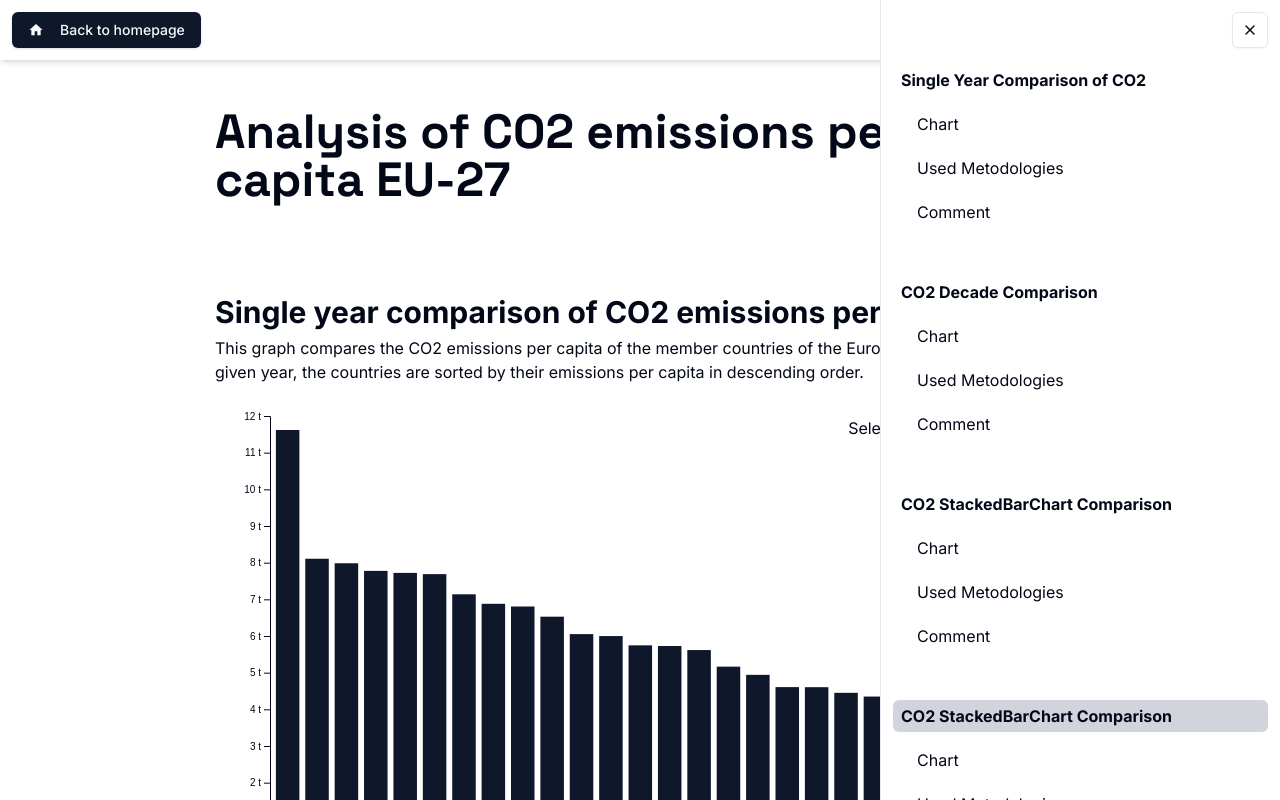
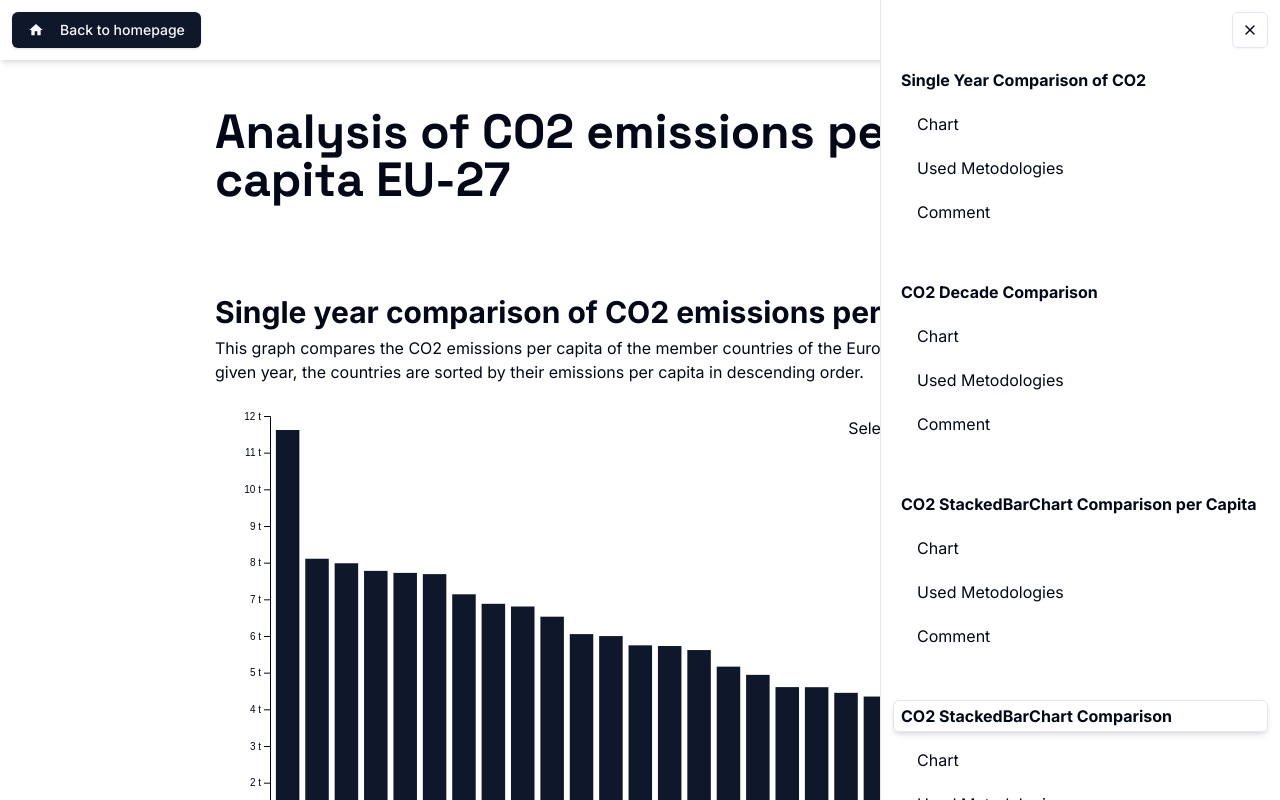
Before and after one commit to Berrutz/DataVis-Project, a Next.js app in the folder web-application/: page /DataVis-Project/assignments/assignment-1 in a window 1280 px wide. Both pictures are taken after a click on the button 1250 px from the left and 30 px from the top of the page. Shown: the top 800 px of the page. Built offline with nearby package versions, Linux system fonts and the light colour scheme.

Commit message:
Fixed some aside bugs and animated

```diff
--- a/web-application/src/app/assignments/_components/assignment-aside.tsx
+++ b/web-application/src/app/assignments/_components/assignment-aside.tsx
@@ -1,5 +1,5 @@
 import { cn } from "@/lib/utils";
-import { motion, useInView } from "framer-motion";
+import { AnimatePresence, motion, useInView } from "framer-motion";
 import React, { ReactElement, useEffect, useRef } from "react";
 import { ReactNode } from "react";
 import {
@@ -33,7 +33,8 @@ export const PageAsideNavigation = ({
   isOpen: boolean;
   asideContent: AsideSection[];
 }) => {
-  const { activeAsideSection } = useActiveAsideSectionContext();
+  const { activeAsideSection, setActiveAsideSection, setTimeLastClick } =
+    useActiveAsideSectionContext();
 
   return (
     <aside
@@ -48,14 +49,26 @@ export const PageAsideNavigation = ({
             <Link
               className="relative z-20 py-1 px-2 w-full font-bold"
               href={`#${sec.elem.id}` || "#"}
+              onClick={() => {
+                setTimeLastClick(Date.now);
+                setActiveAsideSection({
+                  subsectionkey: "",
+                  sectionkey: sec.elem.asidekey,
+                });
+              }}
             >
               {sec.elem.name}
+              <AnimatePresence>
                 {activeAsideSection?.sectionkey === sec.elem.asidekey && (
                   <motion.span
+                    exit={{ opacity: 0 }}
+                    initial={{ opacity: 0 }}
+                    animate={{ opacity: 1 }}
                     layoutId="section-aside-lid"
-                  className="absolute inset-0 bg-gray-300 rounded-md z-[-10]"
+                    className="absolute inset-0 rounded-md border shadow-md z-[-10]"
                   />
                 )}
+              </AnimatePresence>
             </Link>
           </div>
 
@@ -65,14 +78,26 @@ export const PageAsideNavigation = ({
                 className="relative z-20 py-1 pl-6"
                 href={`#${subsec.id}` || "#"}
                 key={`${secIndex}-${elemIndex}`}
+                onClick={() => {
+                  setTimeLastClick(Date.now);
+                  setActiveAsideSection({
+                    subsectionkey: subsec.asidekey,
+                    sectionkey: sec.elem.asidekey,
+                  });
+                }}
               >
                 {subsec.name}
+                <AnimatePresence>
                   {activeAsideSection?.subsectionkey === subsec.asidekey && (
                     <motion.span
+                      exit={{ opacity: 0 }}
+                      initial={{ opacity: 0 }}
+                      animate={{ opacity: 1 }}
                       layoutId="container-aside-lid"
                       className="absolute inset-0 bg-gray-100 rounded-md z-[-10]"
                     />
                   )}
+                </AnimatePresence>
               </Link>
             ))}
           </div>
@@ -252,6 +277,14 @@ function ContainerInViewWrapper({
           sectionkey: prev?.sectionkey || "",
         };
       });
+    } else if (!isInView && Date.now() - timeLastClick > 1000) {
+      setActiveAsideSection((prev) => {
+        return {
+          subsectionkey:
+            containerAsideKey === prev.subsectionkey ? "" : prev.subsectionkey,
+          sectionkey: prev?.sectionkey || "",
+        };
+      });
     }
   }, [isInView, timeLastClick, containerAsideKey, setActiveAsideSection]);
 
@@ -270,7 +303,7 @@ function SectionInViewWrapper({
     useActiveAsideSectionContext();
   const ref = useRef(null);
   const isInView = useInView(ref, {
-    margin: "0px 0px -98% 0px",
+    margin: "0px 0px -90% 0px",
   });
 
   useEffect(() => {
--- a/web-application/src/app/assignments/assignment-1/page.tsx
+++ b/web-application/src/app/assignments/assignment-1/page.tsx
@@ -58,19 +58,20 @@ export default function Assignment1() {
           >
             <ChartH2Title>Comment</ChartH2Title>
             <p>
-              From the graph it is possible to observe only the CO2 emissions per
-              capita in a given year, but this still allows us to make some considerations.
-              Taking the most recent year (2022) it is possible to note how CO2
-              emissions per capita vary considerably between countries that have
-              an energy mix based largely on fossil fuels, such as Germany (DEU)
-              and Poland (POL), and countries that mainly use low carbon energy
-              sources such as France (FRA). A further observation to make is that
-              the country with the highest CO2 emissions per capita is Luxembourg,
-              this is mainly due to the fact that it is a highly industrialized
-              country, has a small population and is subject to the phenomenon of
-              "fuel tourism", due to the reduced taxation on fuels many non-residents
-              buy fuel in Luxembourg, thus artificially increasing fuel consumption
-              and consequently the statistics on CO2 emissions of the country.
+              From the graph it is possible to observe only the CO2 emissions
+              per capita in a given year, but this still allows us to make some
+              considerations. Taking the most recent year (2022) it is possible
+              to note how CO2 emissions per capita vary considerably between
+              countries that have an energy mix based largely on fossil fuels,
+              such as Germany (DEU) and Poland (POL), and countries that mainly
+              use low carbon energy sources such as France (FRA). A further
+              observation to make is that the country with the highest CO2
+              emissions per capita is Luxembourg, this is mainly due to the fact
+              that it is a highly industrialized country, has a small population
+              and is subject to the phenomenon of "fuel tourism", due to the
+              reduced taxation on fuels many non-residents buy fuel in
+              Luxembourg, thus artificially increasing fuel consumption and
+              consequently the statistics on CO2 emissions of the country.
             </p>
           </ChartContainer>
         </ChartBody>
@@ -116,23 +117,22 @@ export default function Assignment1() {
           >
             <ChartH2Title>Comment</ChartH2Title>
             <p>
-              From the graph it is possible to observe the CO2 emissions per capita
-              in a given decade, this allows us to make observations on a larger
-              time scale. Taking into account the decade 2003-2012 and 2013-2022
-              we can observe that in the latter there was a general decrease in
-              emissions per capita in the EU countries, this decrease can be
-              attributed to the efforts of the member countries to honor the Paris
-              agreements signed in 2016.
+              From the graph it is possible to observe the CO2 emissions per
+              capita in a given decade, this allows us to make observations on a
+              larger time scale. Taking into account the decade 2003-2012 and
+              2013-2022 we can observe that in the latter there was a general
+              decrease in emissions per capita in the EU countries, this
+              decrease can be attributed to the efforts of the member countries
+              to honor the Paris agreements signed in 2016.
             </p>
           </ChartContainer>
         </ChartBody>
       </ChartSection>
 
-
       <ChartSection
-        asidename="CO2 StackedBarChart Comparison"
-        id="CO2 StackedBarChart Comparison"
-        asidekey="CO2 StackedBarChart Comparison"
+        asidename="CO2 StackedBarChart Comparison per Capita"
+        id="CO2 StackedBarChart Comparison per Capita"
+        asidekey="CO2 StackedBarChart Comparison per Capita"
       >
         <ChartHeading>
           <ChartH1Title>
@@ -170,7 +170,6 @@ export default function Assignment1() {
           </ChartContainer>
         </ChartBody>
       </ChartSection>
-
 
       <ChartSection
         asidename="CO2 StackedBarChart Comparison"
@@ -214,8 +213,6 @@ export default function Assignment1() {
         </ChartBody>
       </ChartSection>
 
-
-
       <div className="h-[400vh]" />
     </AssignmentPage>
   );
```
Also changed, not shown: web-application/src/app/assignments/assignment-1/_components/UE-emission-1year.tsx (+0 -19 lines). Lines whose indentation alone changed are shown as unchanged.
